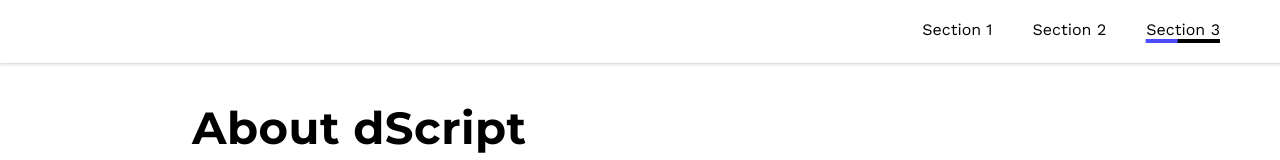
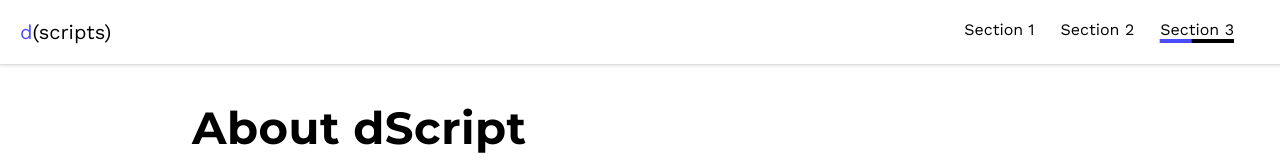
Before and after one commit to bdanzer/danzerscript-site, a React (Create React App) app: page / in a window 1280 px wide. Shown: the top 160 px of the page. Built offline with nearby package versions, Linux system fonts and the light colour scheme.

Commit message:
Added Logo and SVG
Added a new logo with styles and svg

```diff
--- a/src/App.js
+++ b/src/App.js
@@ -8,6 +8,7 @@
 import Modal from "./components/modal/modal";
 import Portfolio from "./components/portfolio/portfolio";
 import MenuItem from "./components/menu-item/menu-item";
+import DScriptLogo from "./components/d-script-logo/d-script-logo";
 
 function TestComponent({ children }) {
   Children.map(children, child => console.log(child));
@@ -40,10 +41,20 @@
       /> */}
       <Modal isOpen={isOpen}>This is the content in the modal</Modal>
 
-      <div className="menu-parent row">
-        <MenuItem sectionLink={section1} text="Section 1" />
-        <MenuItem sectionLink={section2} text="Section 2" />
-        <MenuItem sectionLink={section3} text="Section 3" />
+      <div
+        className="menu-parent row"
+        style={{
+          justifyContent: "space-between"
+        }}
+      >
+        <div>
+          <DScriptLogo />
+        </div>
+        <div className="menu-wrap row">
+          <MenuItem sectionLink={section1} text="Section 1" />
+          <MenuItem sectionLink={section2} text="Section 2" />
+          <MenuItem sectionLink={section3} text="Section 3" />
+        </div>
       </div>
 
       <section ref={section1}>
--- /dev/null
+++ b/src/components/d-script-logo/d-script-logo.jsx
@@ -0,0 +1,24 @@
+import React from "react";
+
+export default function DScriptLogo() {
+  return (
+    <div
+      className="logo"
+      style={{
+        fontSize: 20
+      }}
+    >
+      <span
+        style={{
+          margin: 0,
+          color: "#4b4bff"
+        }}
+      >
+        d
+      </span>
+      <span>(</span>
+      <span>scripts</span>
+      <span>)</span>
+    </div>
+  );
+}
--- a/src/styles.scss
+++ b/src/styles.scss
@@ -52,8 +52,8 @@
   justify-content: flex-end;
   z-index: 999999;
 
-  * {
-    margin-right: 10px;
+  .menu-wrap .menu-item {
+    margin-right: 26px;
   }
 }
 
```
Also changed, not shown: public/svgs/cloudflare.svg (added).
